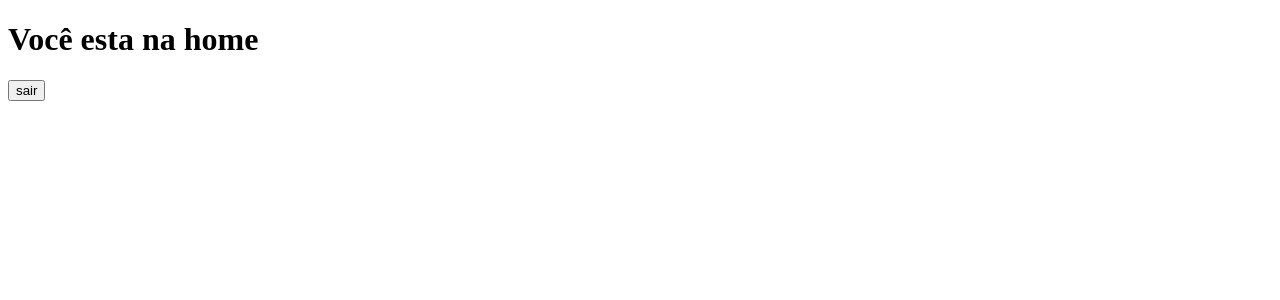
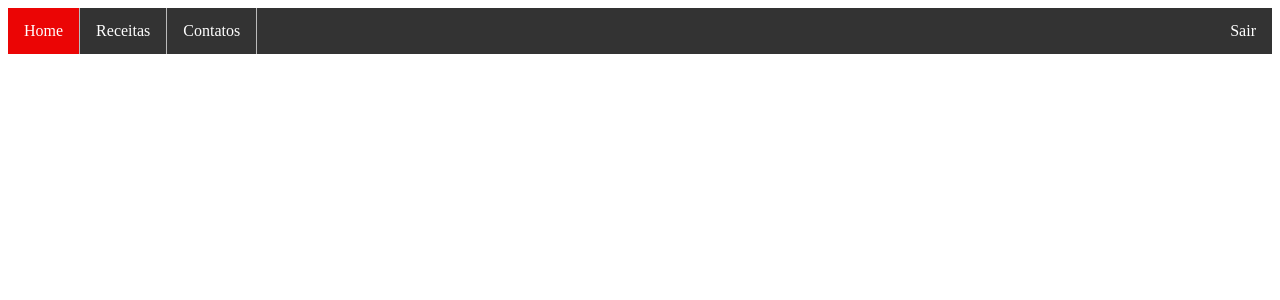
Before and after one commit to LuisinhoChavoso/gourmetiza, a React (Create React App) app: page /home in a window 1280 px wide. Shown: the top 300 px of the page. Built offline with nearby package versions, Linux system fonts and the light colour scheme.

Commit message:
criação do menu

```diff
--- /dev/null
+++ b/src/Home/home.css
@@ -0,0 +1,32 @@
+ul {
+    list-style-type: none;
+    margin: 0;
+    padding: 0;
+    overflow: hidden;
+    background-color: #333;
+  }
+
+  li {
+    float: left;
+    border-right:1px solid #bbb;
+  }
+
+  li:last-child {
+    border-right: none;
+  }
+
+  li a {
+    display: block;
+    color: white;
+    text-align: center;
+    padding: 14px 16px;
+    text-decoration: none;
+  }
+
+  li a:hover:not(.active) {
+    background-color: #111;
+  }
+
+  .active {
+    background-color: rgba(255,0,0,0.9);
+  }
--- a/src/Home/home.js
+++ b/src/Home/home.js
@@ -1,21 +1,45 @@
 import React from "react";
 import { auth } from "../config";
+import  "./home.css"
+import swal from "sweetalert";
 
 function Home() {
   const signOut = () => {
-    auth.signOut
+    auth.signOut()
       .then(() => {
-        // Sign-out successful.
+        swal({
+          title: "AVISO",
+          text: "Deseja mesmo sair??",
+          icon: "warning",
+          buttons: true,
+          dangerMode: true,
+        })
+        .then((funcsair) => {
+          if (funcsair) {
+            window.location.href = "/";
+          }
+        });
+
       })
       .catch((error) => {
-        // An error happened.
+        swal({
+          title: "AVISO",
+          text: "Não foi possivel sair, tente novamente",
+          icon: "error",
+        })
       });
   };
   return (
-    <>
-      <h1>Você esta na home</h1>
-      <input type="button" value="sair" onClick={() => signOut()} />
-    </>
+    <div style={{}}>
+
+
+      <ul>
+  <li><a class="active" href=".\home">Home</a></li>
+  <li><a href="#news">Receitas</a></li>
+  <li><a href="#contact">Contatos</a></li>
+  <li style={{float:"right"}} onClick={() => signOut()} ><a href="#about">Sair</a></li>
+</ul>
+    </div>
   );
 }
 
```
